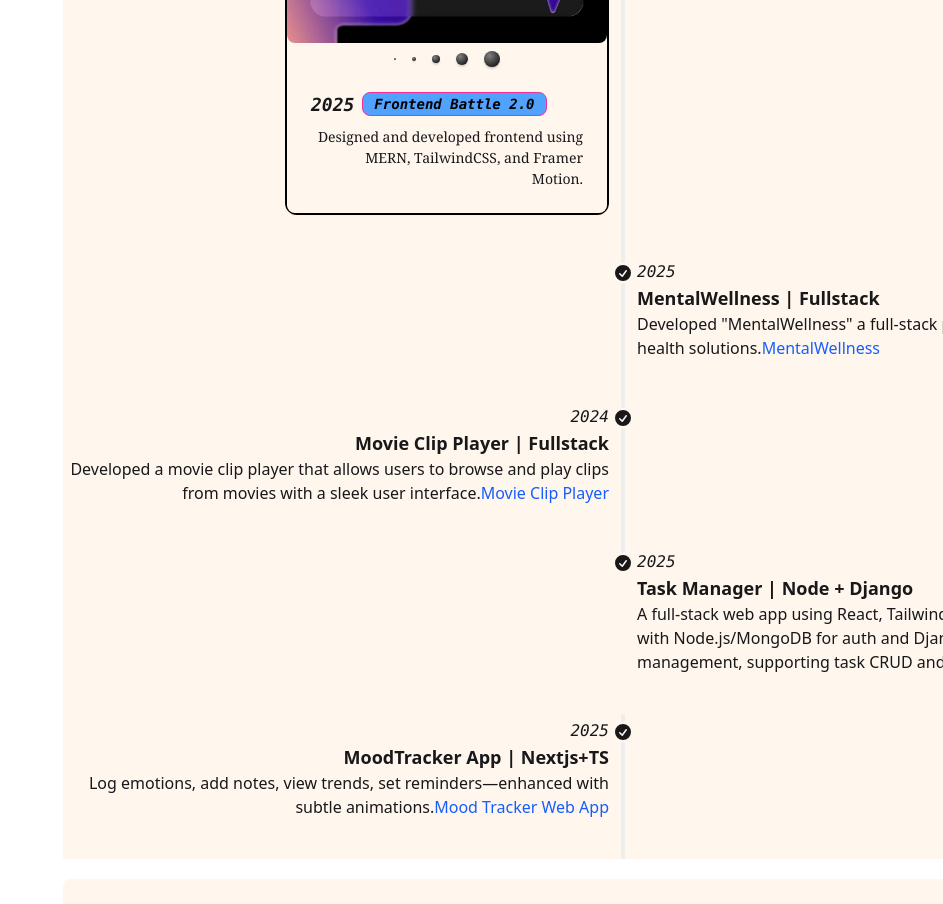
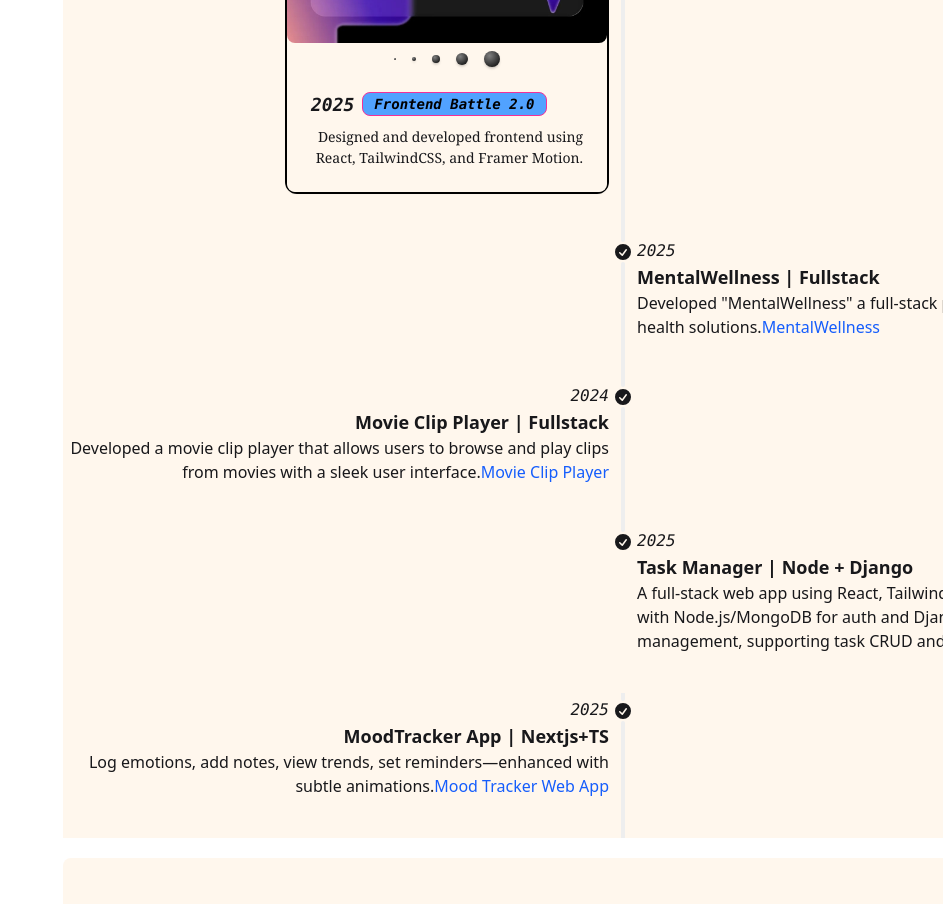
Before and after one commit to Aadinath1234/AnimatePortfolio, a React (Vite) app in the folder portfolio/: page / in a window 1280 px wide. Shown: the part 6160-7064 px from the top of the page, without its empty margins (337-1280 px from the left). Built offline with nearby package versions, Linux system fonts and the light colour scheme.

Commit message:
Update Portfolio.jsx

```diff
--- a/portfolio/src/components/Portfolio/Portfolio.jsx
+++ b/portfolio/src/components/Portfolio/Portfolio.jsx
@@ -518,7 +518,7 @@ function Portfolio() {
                     }}
                   >
                     <p className="font-serif font-normal">
-                      Designed and developed frontend using MERN, TailwindCSS,
+                      Designed and developed frontend using React, TailwindCSS,
                       and Framer Motion.
                     </p>
                   </motion.div>
```
